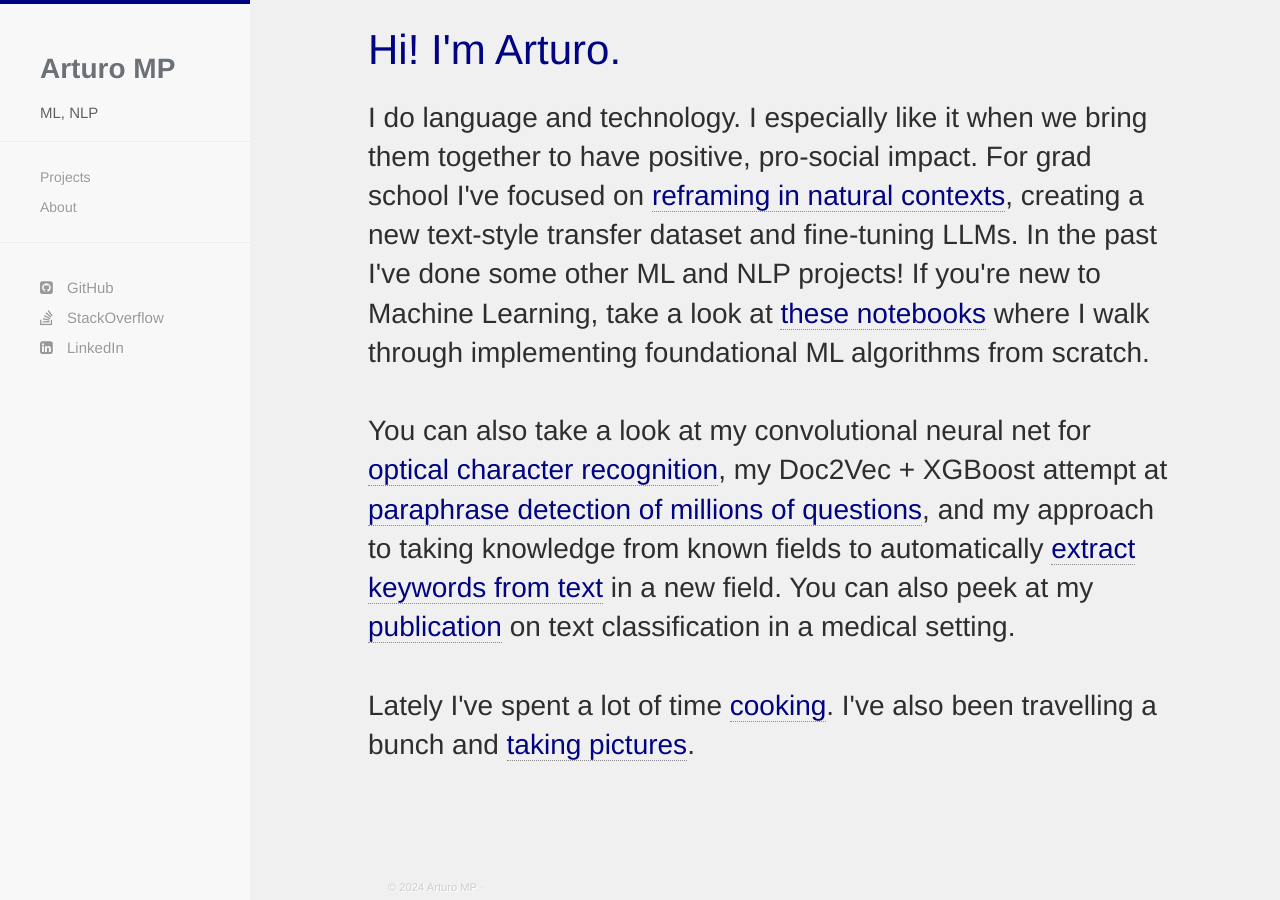
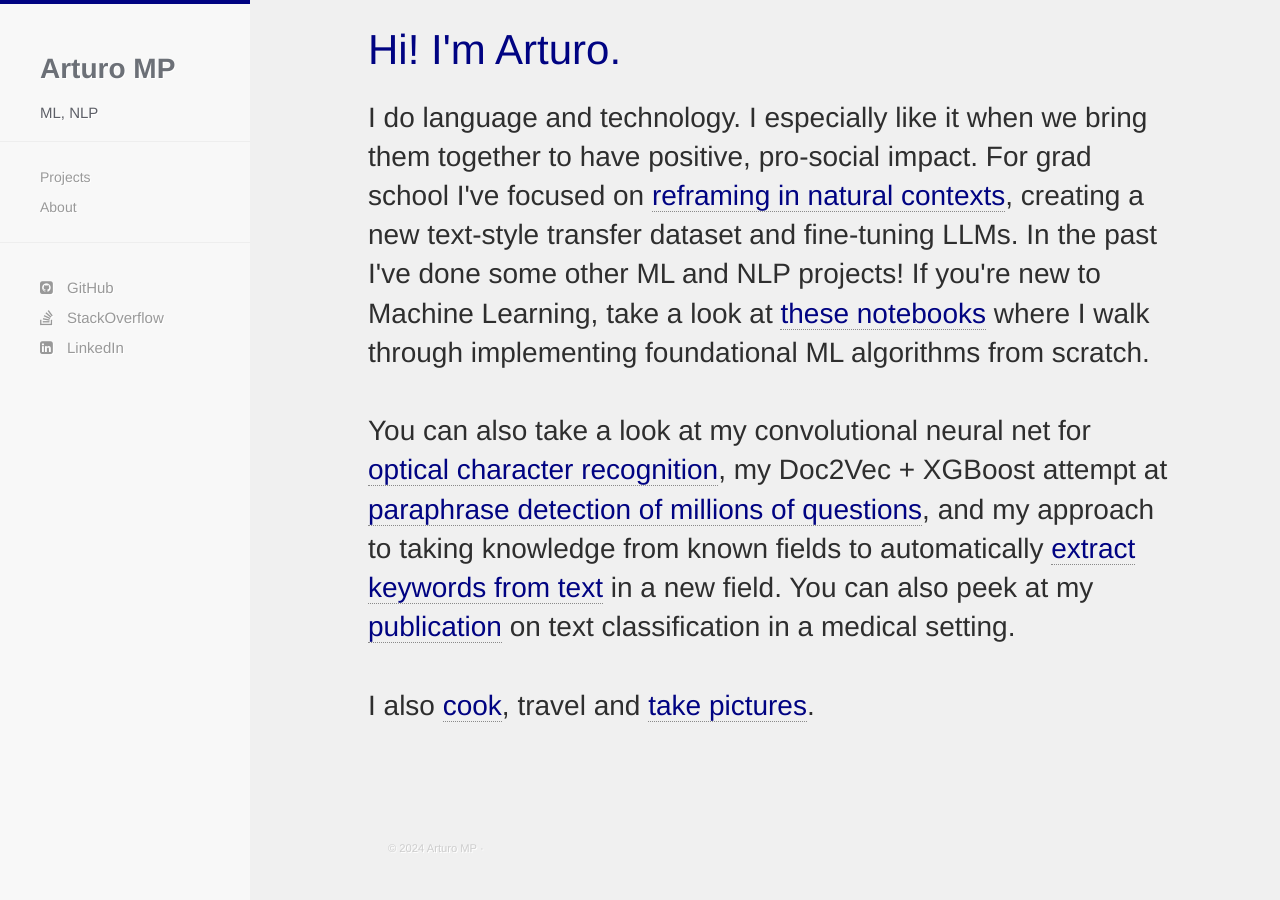
Before and after one commit to arturomp/arturomp.github.io, a Jekyll site: the page built from index.html, in a window 1280 px wide and 900 px high, scrolled down 271 px. Built offline with Jekyll 4.4.1, drawn with Linux system fonts in a browser that asks for light colours; nearby versions of some CDN libraries; after the commit the page ends 1132 px from its top, so only the background shows below that.

Commit message:
v.2.0
updated homepage

```diff
--- a/_includes/greeting.html
+++ b/_includes/greeting.html
@@ -19,7 +19,7 @@
       <br>
       <br>
 
-      Lately I've spent a lot of time <a href="{{ site.baseurl }}/photoprojects/cooking.html">cooking</a>. I've also been travelling a bunch and <a href="{{ site.baseurl }}/photoprojects/travel.html">taking pictures</a>.
+      I also <a href="{{ site.baseurl }}/photoprojects/cooking.html">cook</a>, travel and <a href="{{ site.baseurl }}/photoprojects/travel.html">take pictures</a>.
 
       </h2>
 
```
